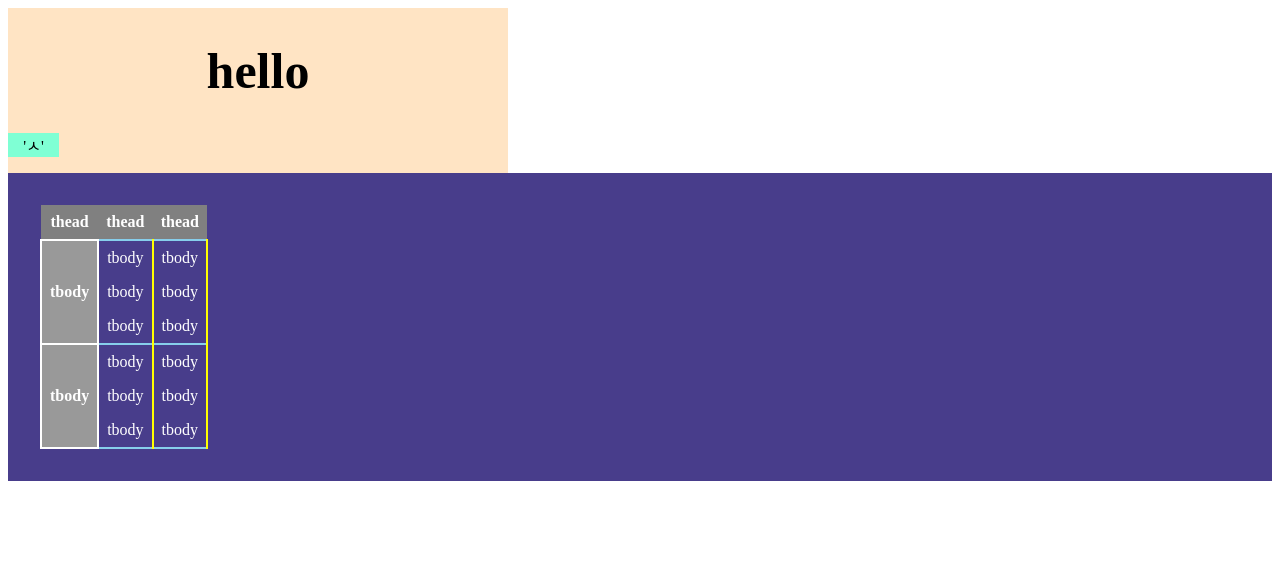
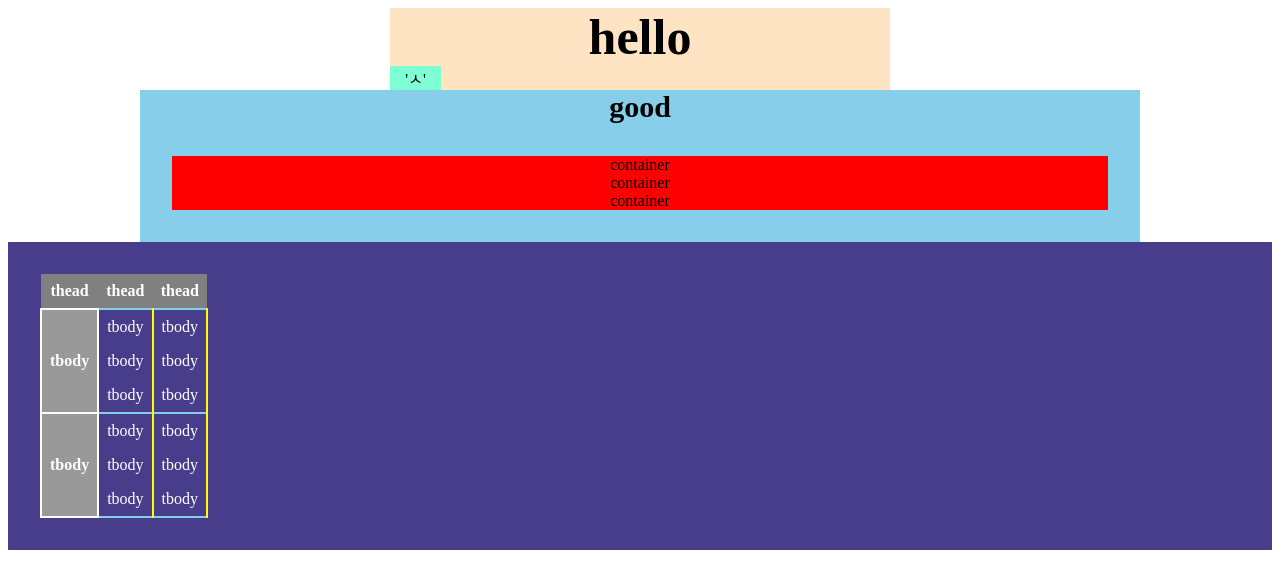
Before and after one commit to seraphinaciel/d, a plain HTML site: page test.html in a window 1280 px wide. Drawn offline with Linux system fonts and the light colour scheme.

Commit message:
contianer query

```diff
--- a/css/test.scss
+++ b/css/test.scss
@@ -34,10 +34,19 @@
 // 변수
 $width: 500px;
 
+body {
+  text-align: center;
+  & * {
+    list-style: none;
+    margin: 0;
+    padding: 0;
+  }
+}
+
 main {
   max-width: $width;
   background-color: bisque;
-  text-align: center;
+  margin: auto;
 
   // container query
   container: main-container / inline-size;
@@ -50,6 +59,35 @@ main {
     background-color: aquamarine;
 
     width: gap-in(20vw, $width);
+  }
+}
+
+article {
+  max-width: $width * 2;
+  background-color: skyblue;
+  margin: auto;
+
+  // container query
+  container: article / inline-size;
+
+  h2 {
+    @include clamp(font-size, 10px, 30px, $width * 2);
+  }
+
+  ul {
+    padding: 1rem;
+
+    @container article (min-width:700px) {
+      padding: 2rem;
+    }
+
+    li {
+      background-color: whitesmoke;
+
+      @container article (min-width:700px) {
+        background: red;
+      }
+    }
   }
 }
 
--- a/test.html
+++ b/test.html
@@ -12,6 +12,15 @@
 
       <p>'ㅅ'</p>
     </main>
+
+    <article>
+      <h2>good</h2>
+      <ul>
+        <li>container</li>
+        <li>container</li>
+        <li>container</li>
+      </ul>
+    </article>
 
     <section>
       <table>
```
Also changed, not shown: css/test.css.
